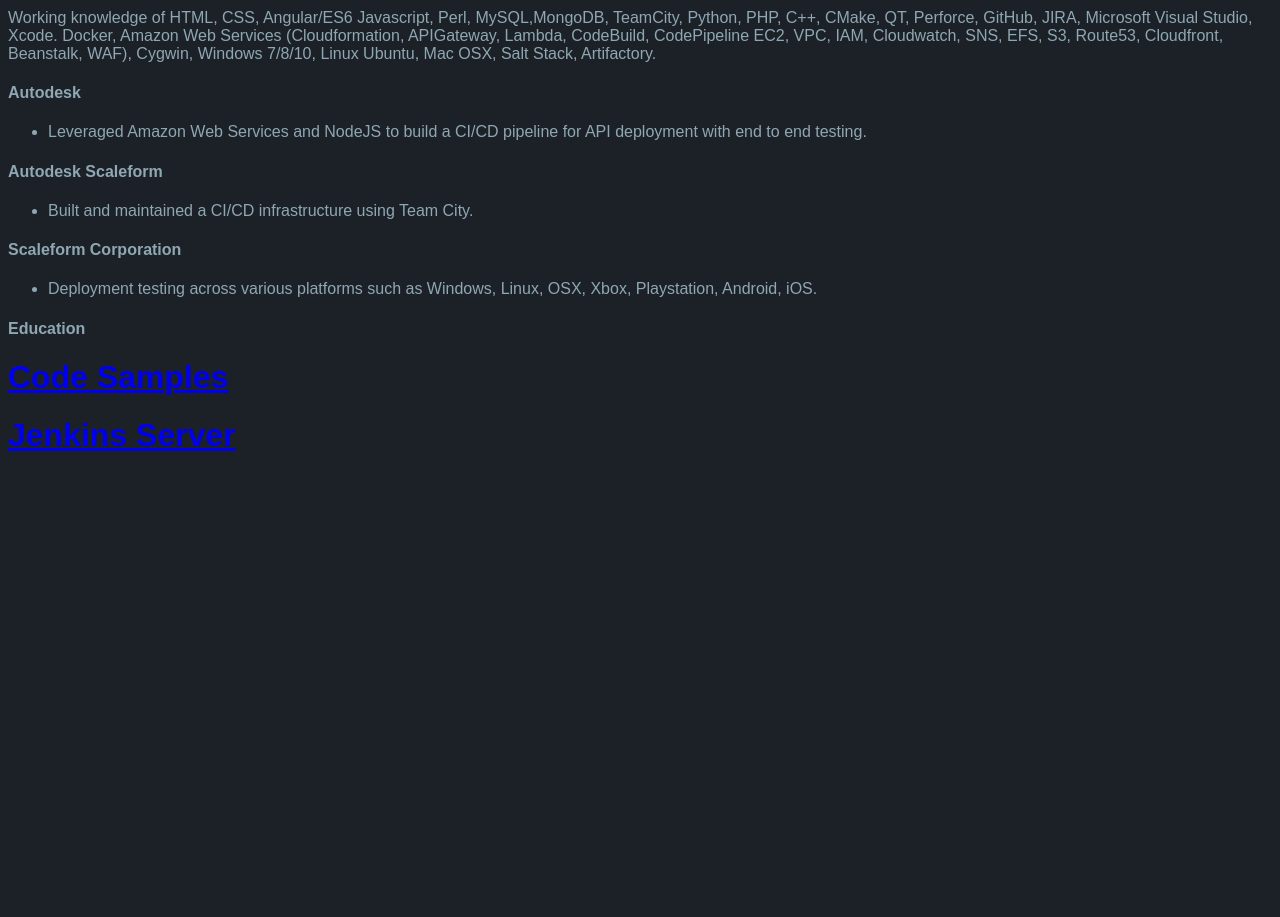
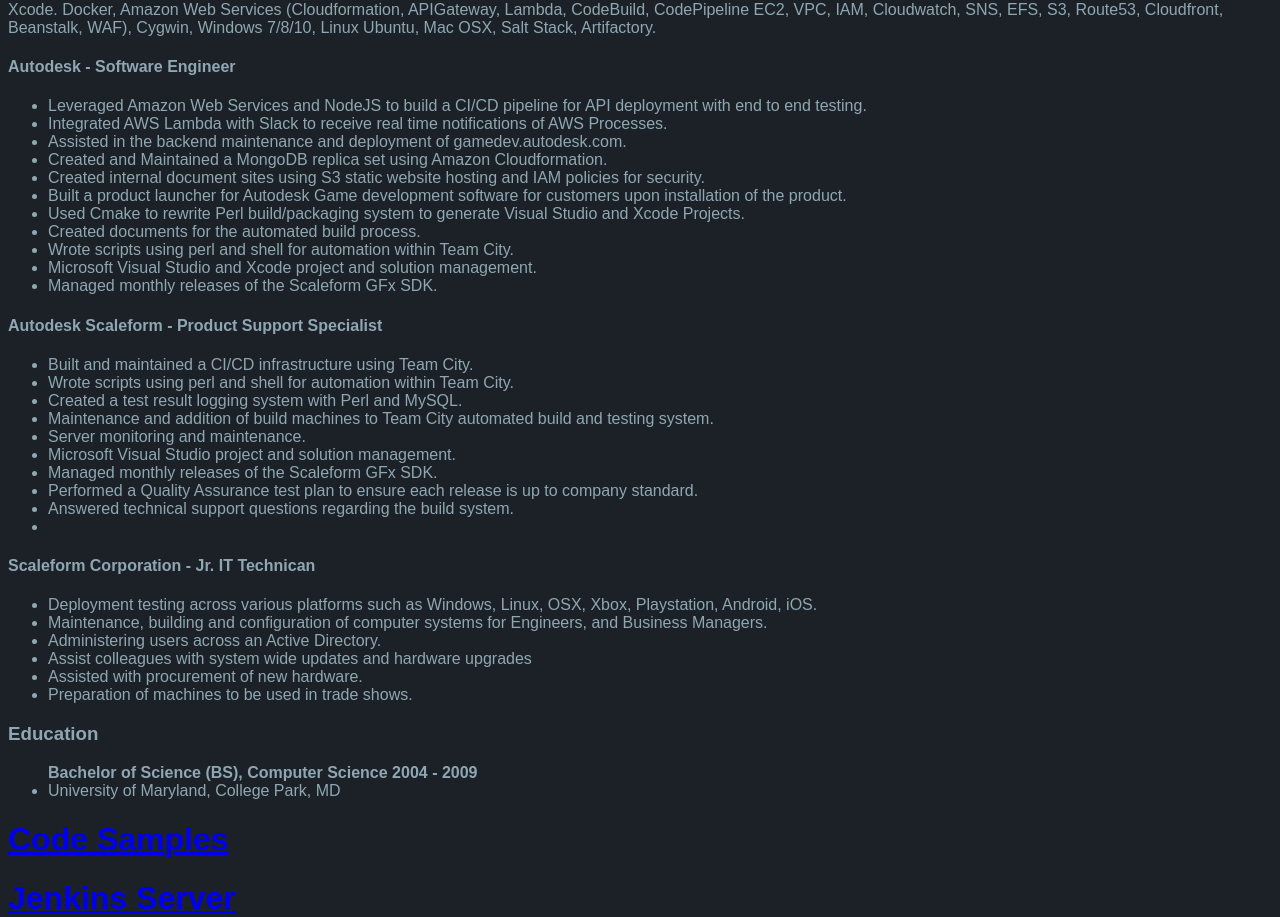
Before and after one commit to jenkink/kj-profile, a website: page resources/index.html in a window 1280 px wide. Shown: the part 306-1223 px from the top of the page. Before the commit the page ends 808 px from the top, so only its background shows below. Drawn offline with Linux system fonts and the light colour scheme; files that its build step writes are made by us from their sources.

Commit message:
adding more information styling is still needed

```diff
--- a/resources/css/kj-profile.css
+++ b/resources/css/kj-profile.css
@@ -1,6 +1,6 @@
 /*** Global Window Styles ***/
 
-html, body, .container {
+html, body, .main-container {
     height: 100%;
     width: 100%;
     min-width: 1000px;
@@ -15,3 +15,7 @@
     overflow-y: hidden;
     overflow-x: hidden;
 }
+
+resume-header{
+    text-align: center;
+}
--- a/resources/index.html
+++ b/resources/index.html
@@ -1,61 +1,108 @@
 <!DOCTYPE html>
 <html>
+
 <head>
     <meta charset="utf-8">
     <title>Kevin Jenkins Profile</title>
     <link rel="stylesheet" href="resources/css/kj-profile.css">
 </head>
+
 <body>
     <div id="main-container">
-            <div id="header">
-                <div>Header</div>
-            </div>
         <div id="content-container">
             <div id="resume">
+                <div id="resume-header">
                     <h1>Kevin W.Jenkins</h1>
-                    <p> Waldorf, MD  20601 <br>
-                    Primary: 240-460-4351 | Secondary: 301-645-8509 <br>
-                    Kevin.j.1914@gmail.com | <a href="https://www.linkedin.com/in/kjenkins1914/">https://www.linkedin.com/in/kjenkins1914</a><br>
+                    <p> Waldorf, MD 20601
+                        <br> Primary: 240-460-4351 | Secondary: 301-645-8509
+                        <br> Kevin.j.1914@gmail.com |
+                        <a href="https://www.linkedin.com/in/kjenkins1914/">https://www.linkedin.com/in/kjenkins1914</a>
+                        <br>
                     </p>
+                </div>
                 <p>
                     <h3>Summary of Qualifications</h3>
-                    Proven track record as a person with excellent oral and written communication skills; ability to work independently; problem solving; initiative; ability to handle multiple tasks and change priorities with little or no supervision; excellent organization skills.
+                    Proven track record as a person with excellent oral and written communication skills; ability to work independently; problem
+                    solving; initiative; ability to handle multiple tasks and change priorities with little or no supervision;
+                    excellent organization skills.
                 </p>
                 <p>
                     <h3>Areas of Expertise</h3>
-                    Working knowledge of HTML, CSS, Angular/ES6 Javascript, Perl, MySQL,MongoDB, TeamCity, Python, PHP, C++, CMake, QT, Perforce, GitHub, JIRA, Microsoft Visual Studio, Xcode. Docker, Amazon Web Services (Cloudformation, APIGateway, Lambda, CodeBuild, CodePipeline EC2, VPC, IAM, Cloudwatch, SNS, EFS, S3, Route53, Cloudfront, Beanstalk, WAF), Cygwin, Windows 7/8/10, Linux Ubuntu, Mac OSX, Salt Stack, Artifactory.
+                    Working knowledge of HTML, CSS, Angular/ES6 Javascript, Perl, MySQL,MongoDB, TeamCity, Python, PHP, C++, CMake, QT, Perforce,
+                    GitHub, JIRA, Microsoft Visual Studio, Xcode. Docker, Amazon Web Services (Cloudformation, APIGateway,
+                    Lambda, CodeBuild, CodePipeline EC2, VPC, IAM, Cloudwatch, SNS, EFS, S3, Route53, Cloudfront, Beanstalk,
+                    WAF), Cygwin, Windows 7/8/10, Linux Ubuntu, Mac OSX, Salt Stack, Artifactory.
                 </p>
                 <div id="expierence">
                     <div id="work1">
-                            <h4>Autodesk</h4>
+                        <h4>Autodesk - Software Engineer</h4>
                         <ul style="list-style-type:disc">
-                                <li>Leveraged Amazon Web Services and NodeJS to build a CI/CD pipeline for API deployment with end to end testing.</li>
+                            <li>Leveraged Amazon Web Services and NodeJS to build a CI/CD pipeline for API deployment with end
+                                to end testing.</li>
+                            <li>Integrated AWS Lambda with Slack to receive real time notifications of AWS Processes.</li>
+                            <li>Assisted in the backend maintenance and deployment of gamedev.autodesk.com.</li>
+                            <li>Created and Maintained a MongoDB replica set using Amazon Cloudformation.</li>
+                            <li>Created internal document sites using S3 static website hosting and IAM policies for security.</li>
+                            <li>Built a product launcher for Autodesk Game development software for customers upon installation
+                                of the product. </li>
+                            <li>Used Cmake to rewrite Perl build/packaging system to generate Visual Studio and Xcode Projects.</li>
+                            <li>Created documents for the automated build process.</li>
+                            <li>Wrote scripts using perl and shell for automation within Team City.</li>
+                            <li>Microsoft Visual Studio and Xcode project and solution management.</li>
+                            <li>Managed monthly releases of the Scaleform GFx SDK.</li>
                         </ul>
                     </div>
                     <div id="work2">
-                            <h4>Autodesk Scaleform</h4>
+                        <h4>Autodesk Scaleform - Product Support Specialist</h4>
                         <ul style="list-style-type:disc">
                             <li>Built and maintained a CI/CD infrastructure using Team City.</li>
+                            <li>Wrote scripts using perl and shell for automation within Team City.</li>
+                            <li>Created a test result logging system with Perl and MySQL.</li>
+                            <li>Maintenance and addition of build machines to Team City automated build and testing system.</li>
+                            <li>Server monitoring and maintenance.</li>
+                            <li>Microsoft Visual Studio project and solution management.</li>
+                            <li>Managed monthly releases of the Scaleform GFx SDK.</li>
+                            <li>Performed a Quality Assurance test plan to ensure each release is up to company standard.</li>
+                            <li>Answered technical support questions regarding the build system.</li>
+                            <li></li>
                         </ul>
                     </div>
                     <div id="work3">
-                            <h4>Scaleform Corporation</h4>
+                        <h4>
+                            <b>Scaleform Corporation - Jr. IT Technican</b>
+                        </h4>
                         <ul style="list-style-type:disc">
-                                <li>Deployment testing across various platforms such as Windows, Linux, OSX, Xbox, Playstation, Android, iOS.</li>
+                            <li>Deployment testing across various platforms such as Windows, Linux, OSX, Xbox, Playstation, Android,
+                                iOS.
+                            </li>
+                            <li>Maintenance, building and configuration of computer systems for Engineers, and Business Managers.</li>
+                            <li>Administering users across an Active Directory.</li>
+                            <li>Assist colleagues with system wide updates and hardware upgrades</li>
+                            <li>Assisted with procurement of new hardware. </li>
+                            <li>Preparation of machines to be used in trade shows.</li>
                         </ul>
                     </div>
                 </div>
                 <div id="education">
-                        <h4>Education</h4>
+                    <h3>Education</h3>
+                    <ul style="list-style-type:disc">
+                        <b>Bachelor of Science (BS), Computer Science 2004 - 2009</b>
+                        <li>University of Maryland, College Park, MD</li>
+                    </ul>
                 </div>
             </div>
             <div id="code-samples">
-                    <h1><a href ="https://github.com/jenkink">Code Samples</a></h1>
+                <h1>
+                    <a href="https://github.com/jenkink">Code Samples</a>
+                </h1>
             </div>
             <div id="jenkins">
-                    <h1><a href="http://54.227.196.148:8080">Jenkins Server</a></h1>
+                <h1>
+                    <a href="http://54.227.196.148:8080">Jenkins Server</a>
+                </h1>
             </div>
         </div>
     </div>
 </body>
+
 </html>
```
Lines whose indentation alone changed are shown as unchanged.
